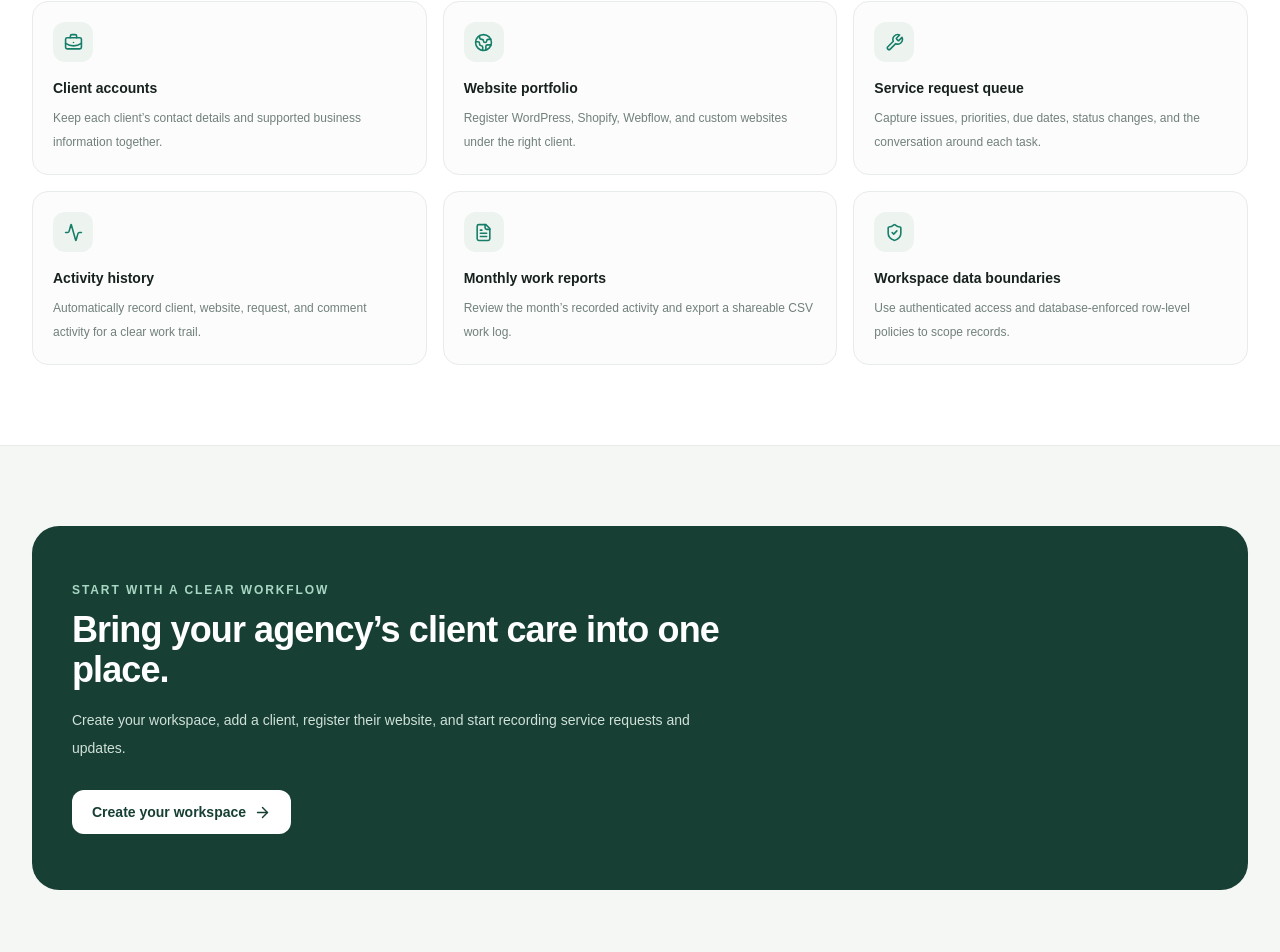
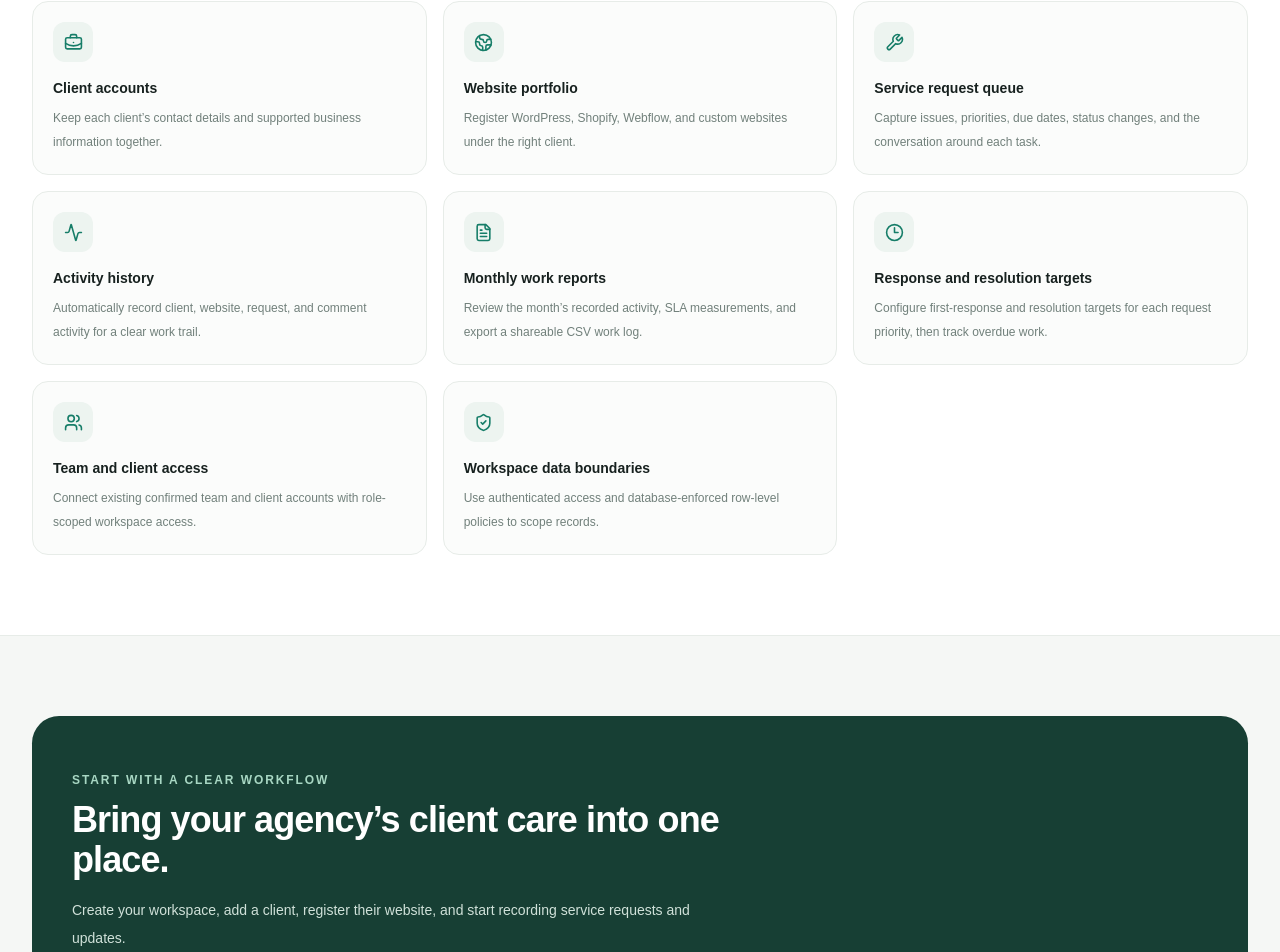
Before and after one commit to maged-qahtan/SiteCare-Pulse, a Next.js app: page / in a window 1280 px wide. Shown: the part 1082-2034 px from the top of the page. Built offline with nearby package versions, Linux system fonts and the light colour scheme.

Commit message:
Highlight SLA tracking and team access on product landing page

```diff
--- a/app/page.tsx
+++ b/app/page.tsx
@@ -4,10 +4,12 @@ import {
   ArrowRight,
   BriefcaseBusiness,
   CheckCircle2,
+  Clock3,
   FileText,
   Globe2,
   MessageSquare,
   ShieldCheck,
+  Users,
   Wrench
 } from "lucide-react";
 
@@ -35,7 +37,17 @@ const features = [
   {
     icon: FileText,
     title: "Monthly work reports",
-    description: "Review the month’s recorded activity and export a shareable CSV work log."
+    description: "Review the month’s recorded activity, SLA measurements, and export a shareable CSV work log."
+  },
+  {
+    icon: Clock3,
+    title: "Response and resolution targets",
+    description: "Configure first-response and resolution targets for each request priority, then track overdue work."
+  },
+  {
+    icon: Users,
+    title: "Team and client access",
+    description: "Connect existing confirmed team and client accounts with role-scoped workspace access."
   },
   {
     icon: ShieldCheck,
```
